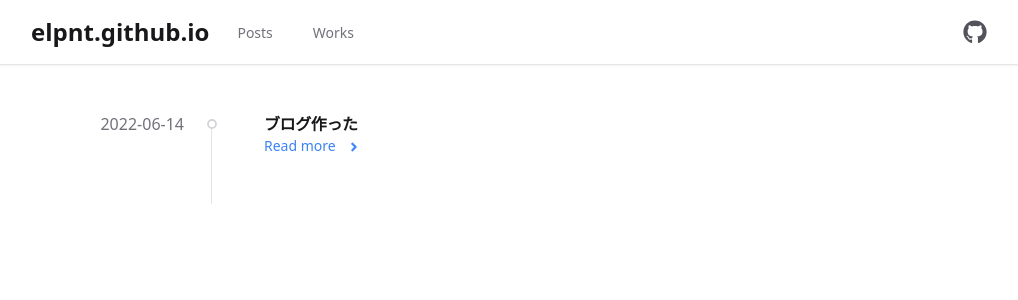
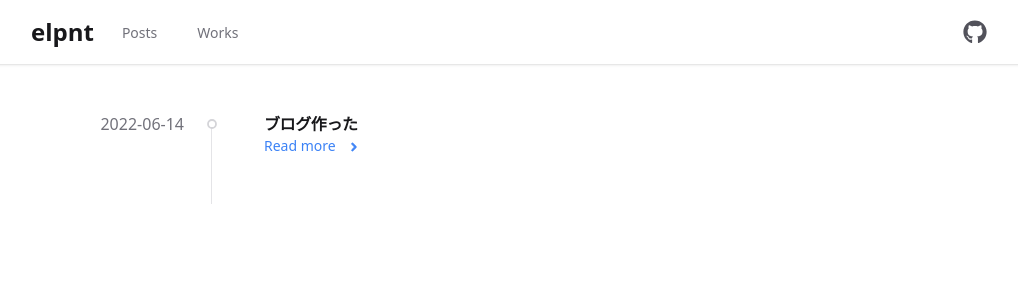
Before and after one commit to elpnt/elpnt-website, a Next.js app: page / in a window 1280 px wide. Shown: the top 300 px of the page, without its empty margins (129-1147 px from the left). Built offline with nearby package versions, Linux system fonts and the light colour scheme; a web font is replaced by a local one.

Commit message:
fix: change site name and source url

```diff
--- a/package.json
+++ b/package.json
@@ -13,7 +13,6 @@
   "dependencies": {
     "@headlessui/react": "^1.6.4",
     "@heroicons/react": "^1.0.6",
-    "@mapbox/rehype-prism": "^0.8.0",
     "@mdx-js/loader": "^2.1.1",
     "@mdx-js/react": "^2.1.1",
     "clsx": "^1.1.1",
--- a/src/components/Layout/MainLayout.tsx
+++ b/src/components/Layout/MainLayout.tsx
@@ -6,6 +6,8 @@ import clsx from "clsx";
 import Link from "next/link";
 import { useRouter } from "next/router";
 import { FaGithub } from "react-icons/fa";
+
+import { BLOG_NAME, BLOG_SOURCE_URL } from "@/config";
 
 const navItems = [
   { name: "Posts", href: "/posts" },
@@ -33,7 +35,7 @@ const NavBar = () => {
                 <div className="flex flex-shrink-0 items-center">
                   <Link href="/">
                     <a className="text-2xl font-bold text-zinc-900 dark:text-zinc-200">
-                      elpnt.github.io
+                      {BLOG_NAME}
                     </a>
                   </Link>
                 </div>
@@ -56,7 +58,7 @@ const NavBar = () => {
               </div>
               <div className="hidden sm:ml-6 sm:flex sm:items-center">
                 <a
-                  href="https://github.com/elpnt/elpnt.github.io"
+                  href={`${BLOG_SOURCE_URL}`}
                   className="rounded-full p-1 text-zinc-600 hover:text-zinc-800 focus:outline-none focus:ring-2 focus:ring-blue-500 focus:ring-offset-2 dark:text-zinc-400 dark:hover:text-zinc-100"
                 >
                   <span className="sr-only">View source</span>
@@ -105,7 +107,7 @@ const NavBar = () => {
             <div className="border-t border-zinc-200 px-2 py-2 dark:border-zinc-800">
               <Disclosure.Button
                 as="a"
-                href="https://github.com/elpnt/elpnt.github.io"
+                href={`${BLOG_SOURCE_URL}`}
                 className="group flex items-center rounded-md px-3 py-2 hover:bg-zinc-100 hover:text-zinc-700 dark:text-zinc-400 dark:hover:bg-zinc-700"
               >
                 <FaGithub
--- /dev/null
+++ b/src/config/index.ts
@@ -0,0 +1,2 @@
+export const BLOG_NAME = "elpnt";
+export const BLOG_SOURCE_URL = "https://github.com/elpnt/elpnt-website";
```
Also changed, not shown: public/inkdrop-code-title.png, 1 other file (tests, documents, lock files or other folders).
